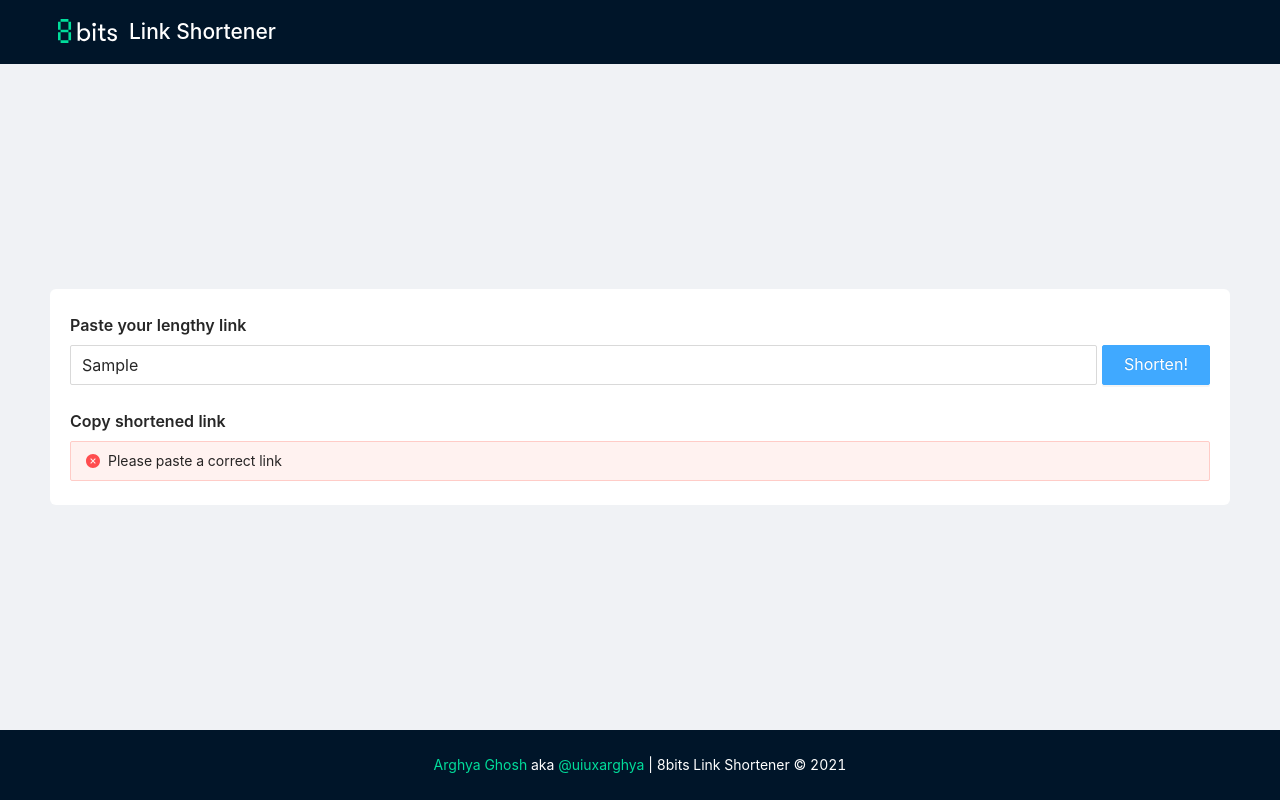
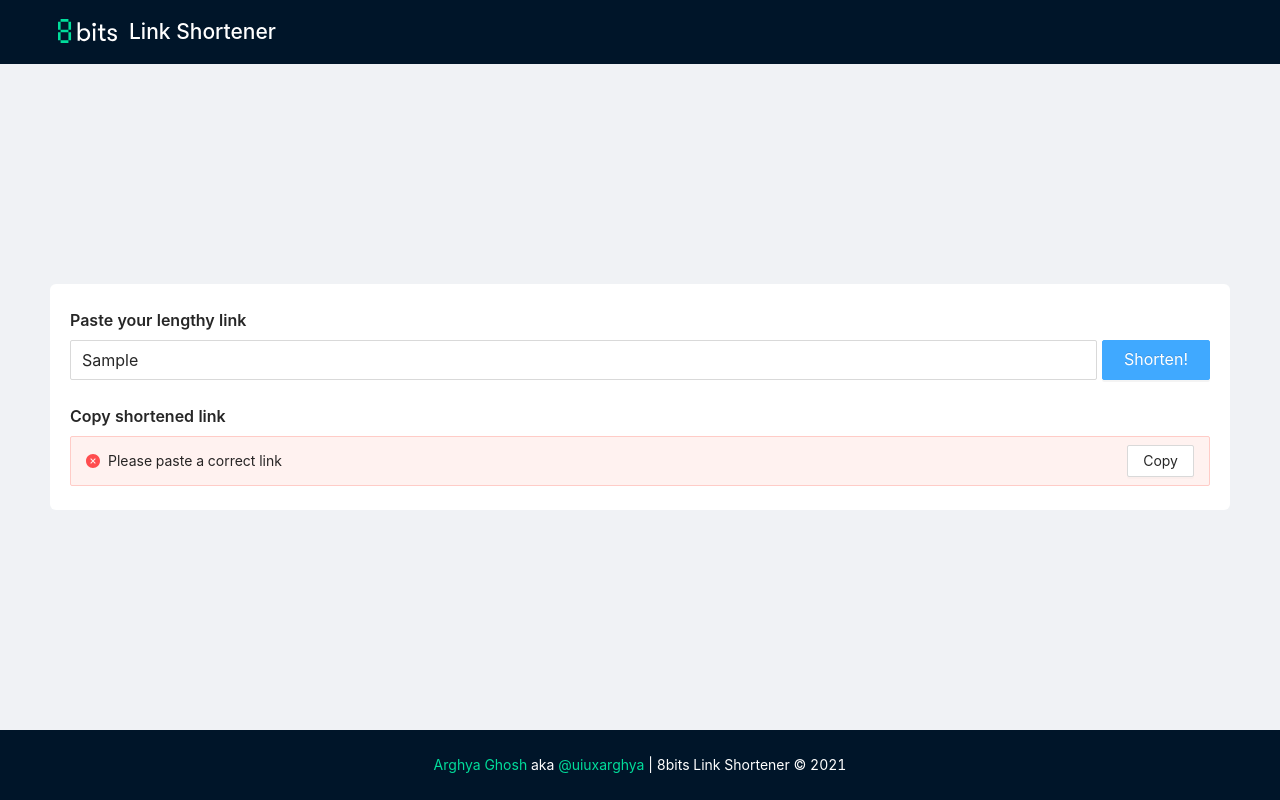
Before and after one commit to uiuxarghya/8bits, a Next.js app: page / in a window 1280 px wide. Both pictures are taken after typing "Sample" into the empty fields and a click on the button "Shorten!". Built offline with nearby package versions, Linux system fonts and the light colour scheme.

Commit message:
Update index.tsx

```diff
--- a/pages/index.tsx
+++ b/pages/index.tsx
@@ -1,4 +1,4 @@
-import { Alert, Button, Form, Input, Layout, Typography } from "antd";
+import { Alert, Button, Form, Input, Layout, Space, Typography } from "antd";
 import axios, { AxiosError } from "axios";
 import Head from "next/head";
 import { useState } from "react";
@@ -110,6 +110,20 @@ export default function Home() {
               showIcon
               message={message}
               type={status as "error" | "success"}
+              action={
+                <Space>
+                  <Button
+                    className={styles.copyButton}
+                    size="middle"
+                    type="default"
+                    onClick={() => {
+                      navigator.clipboard.writeText(`${message}`);
+                    }}
+                  >
+                    <span className={styles.copyButtonText}>Copy</span>
+                  </Button>
+                </Space>
+              }
             />
           )}
         </div>
```
